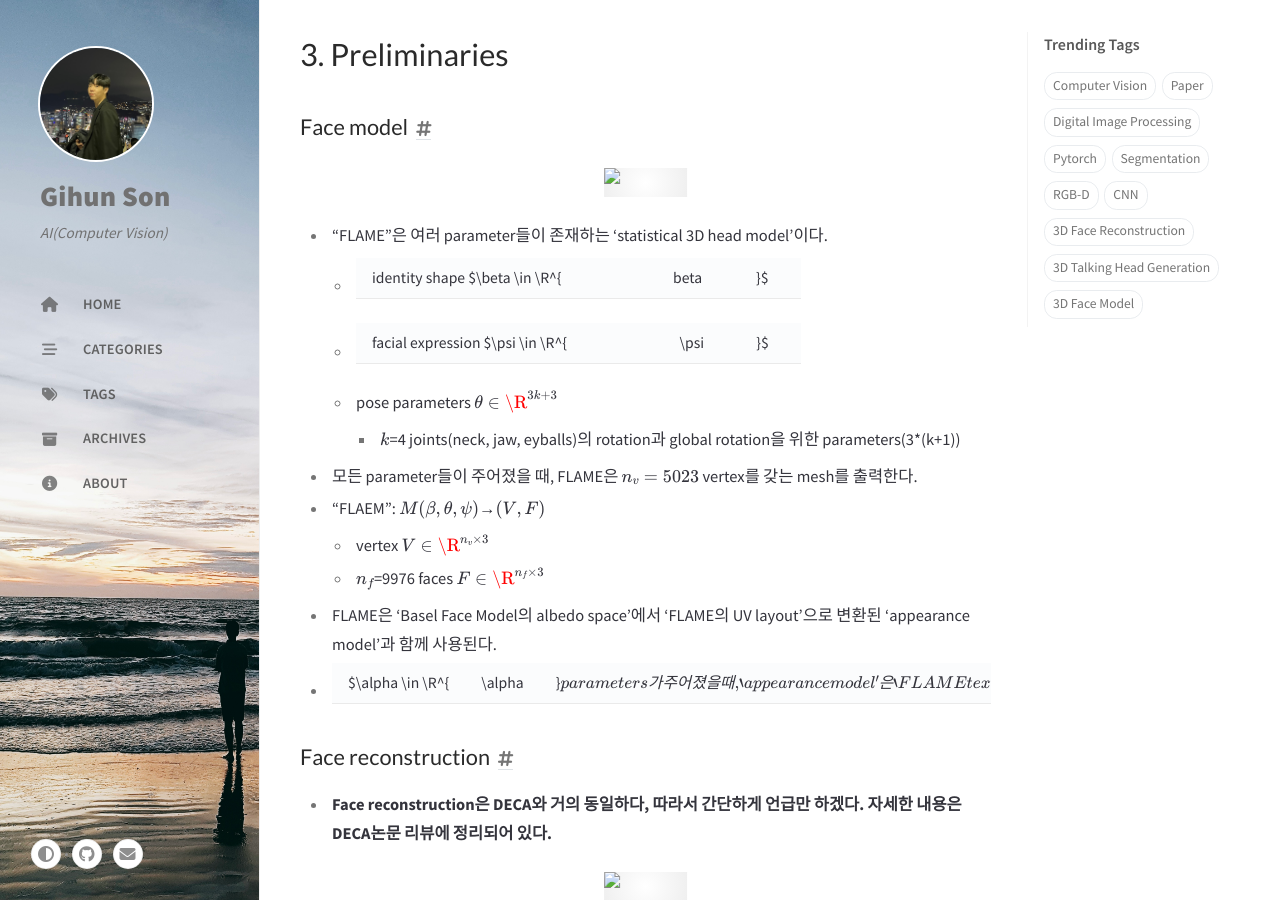
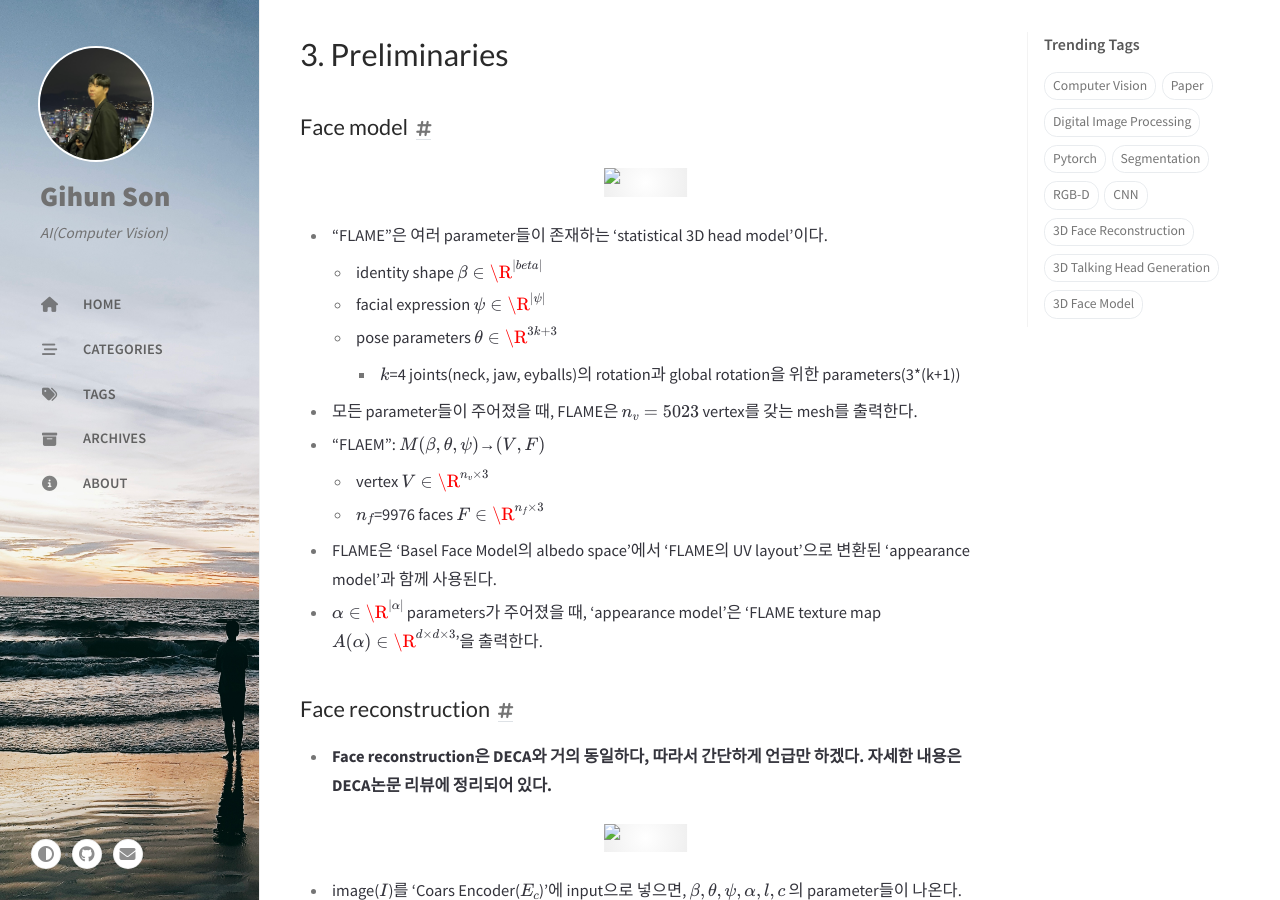
Before and after one commit to gihuni99/gihuni99.github.io, a Jekyll site: the page built from _posts/Paper/3D Face Reconstruction/2023-12-14-EMOCA.md, in a window 1280 px wide and 900 px high, scrolled down 2585 px. Built offline with Jekyll 4.4.1, drawn with Linux system fonts in a browser that asks for light colours; cached includes are drawn as plain includes; formulas are drawn with MathJax 3; comment, search, counter and statistics services are not loaded; some of the changed text lies outside the part shown.

Commit message:
math_modify

```diff
--- a/_posts/Paper/3D Face Reconstruction/2023-12-14-EMOCA.md
+++ b/_posts/Paper/3D Face Reconstruction/2023-12-14-EMOCA.md
@@ -82,8 +82,8 @@ pin: true
 ![Untitled 7](https://github.com/gihuni99/gihuni99.github.io/assets/90080065/47784ead-1be1-4609-9b3c-18509de49a73)
 
 - “FLAME”은 여러 parameter들이 존재하는 ‘statistical 3D head model’이다.
-    - identity shape $\beta \in \R^{|beta|}$
-    - facial expression $\psi \in \R^{|\psi|}$
+    - identity shape $\beta \in \R^{\|beta\|}$
+    - facial expression $\psi \in \R^{\|\psi\|}$
     - pose parameters $\theta \in \R^{3k+3}$
         - $k$=4 joints(neck, jaw, eyballs)의 rotation과 global rotation을 위한 parameters(3*(k+1))
 - 모든 parameter들이 주어졌을 때, FLAME은 $n_v=5023$ vertex를 갖는 mesh를 출력한다.
@@ -91,7 +91,7 @@ pin: true
     - vertex $V \in \R^{n_v \times 3}$
     - $n_f$=9976 faces $F \in \R^{n_f \times 3}$
 - FLAME은 ‘Basel Face Model의 albedo space’에서 ‘FLAME의 UV layout’으로 변환된 ‘appearance model’과 함께 사용된다.
-- $\alpha \in \R^{|\alpha|}$ parameters가 주어졌을 때, ‘appearance model’은 ‘FLAME texture map $A(\alpha) \in \R^{d \times d \times 3}$’을 출력한다.
+- $\alpha \in \R^{\|\alpha\|}$ parameters가 주어졌을 때, ‘appearance model’은 ‘FLAME texture map $A(\alpha) \in \R^{d \times d \times 3}$’을 출력한다.
 
 ### Face reconstruction
 
@@ -131,7 +131,7 @@ pin: true
     - ‘expression classification’⇒ categorical cross entropy
     - ‘valence’, ‘arousal’⇒ mean squared error, correlation coefficient loss
 - training후에는 prediction head(FC layer)는 쓰지 않는다.
-- training된 ‘emotion network’의 output은 ‘emotion feature($\epsilon \in \R^{|\epsilon|}$)’이다.
+- training된 ‘emotion network’의 output은 ‘emotion feature($\epsilon \in \R^{\|\epsilon\|}$)’이다.
 - ‘emotion network’는 $A(I)$→$\epsilon$ 으로 표기된다.
 
 ![Untitled 16](https://github.com/gihuni99/gihuni99.github.io/assets/90080065/13f99dc4-74a8-41e9-88ed-c4415ec8afd2)
@@ -174,7 +174,7 @@ pin: true
 
 - DECA와 가장 다른 부분이다. 자세히 살펴보자.
 - ‘Emotion consistency loss’는 ‘input image의 emotion features $\epsilon_I=A(I)$’과 ‘rendered image의 emotion feature $\epsilon_{Re}=A(I_{Re})$’사이의 difference를 계산한다.
-    - $L_{emo}=d(\epsilon_I,\epsilon_{Re})$, ($d(\epsilon_1,\epsilon_2)=||\epsilon_1-\epsilon2||_2$)
+    - $L_{emo}=d(\epsilon_I,\epsilon_{Re})$, ($d(\epsilon_1,\epsilon_2)=\|\|\epsilon_1-\epsilon2\|\|_2$)
 - $L_{emo}$는 geometry error를 구하는 것 대신, input image와 rendered image 사이의 ‘perceptual difference’를 계산한다.
 
 ![Untitled 23](https://github.com/gihuni99/gihuni99.github.io/assets/90080065/ecc8aec1-9b0f-431c-b242-38ea8b85770c)
```
Also changed, not shown: _posts/Paper/3D Talking Head Generation/2023-12-15-VOCA.md (+2 -2 lines).
